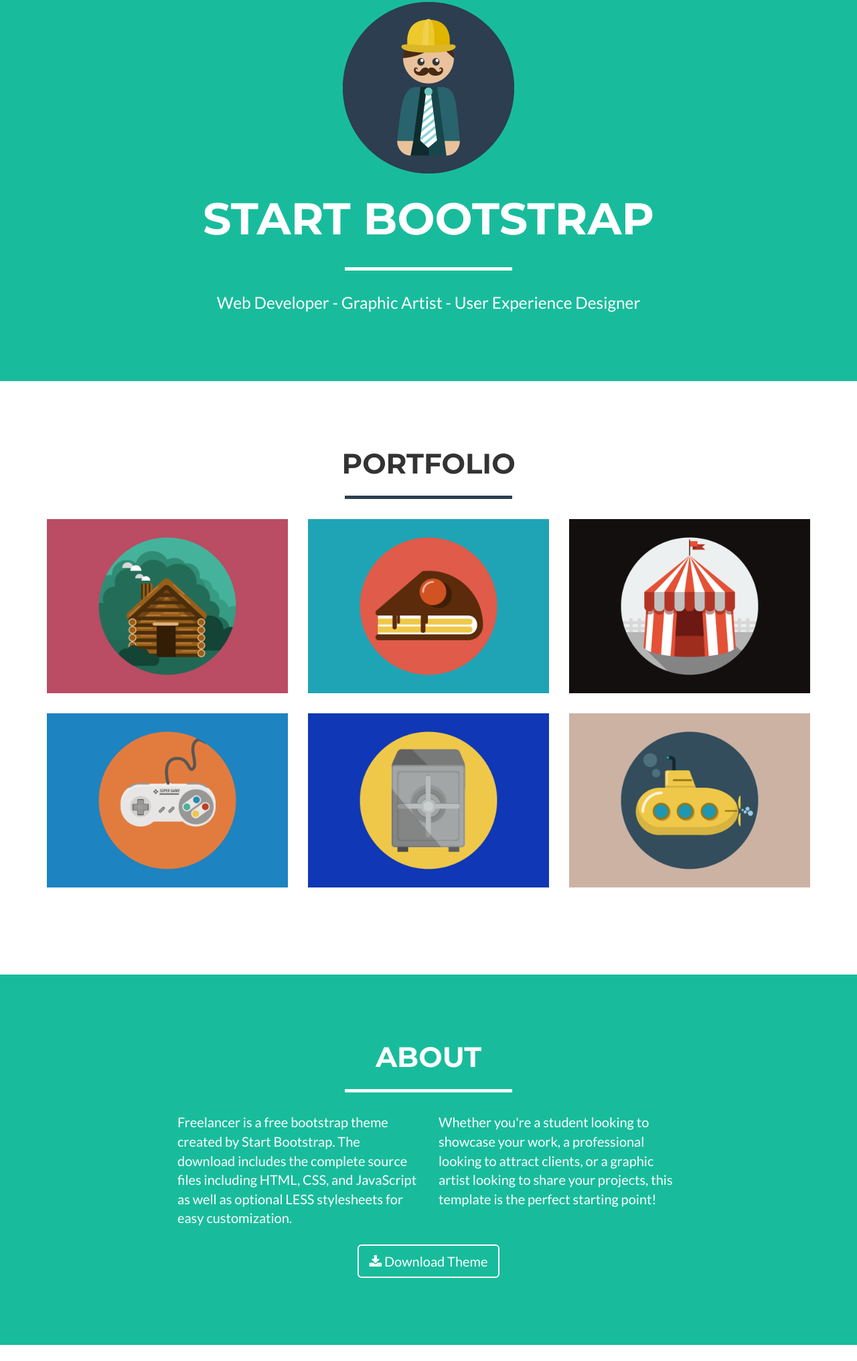
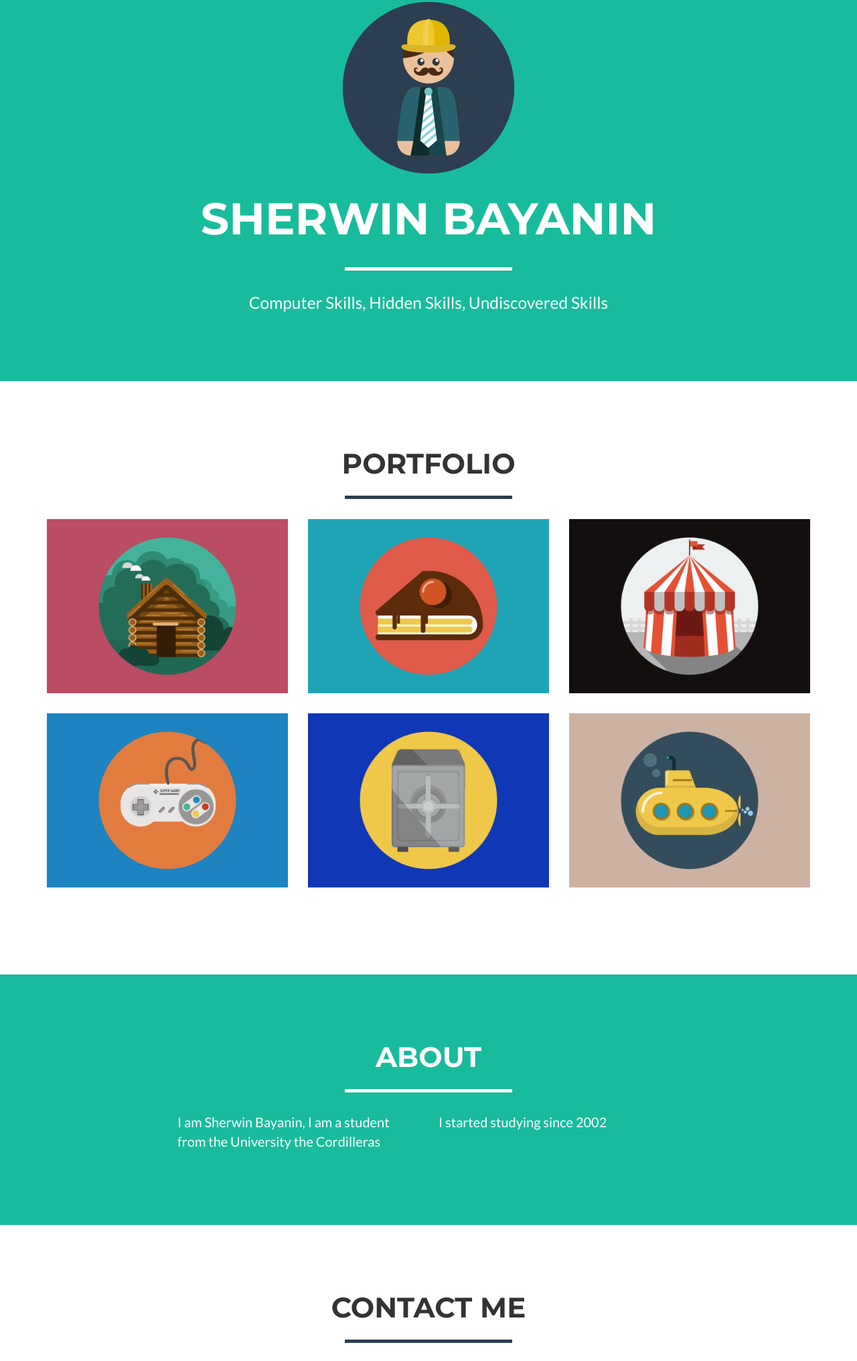
Before and after one commit to SherwinBayanin/sherwinbayanin.github.io, a website: page index.html in a window 1280 px wide. Shown: the part 197-2229 px from the top of the page at 67% size. Drawn offline with nearby package versions, Linux system fonts and the light colour scheme.

Commit message:
Add files via upload

```diff
--- a/index.html
+++ b/index.html
@@ -9,7 +9,7 @@
     <meta name="description" content="">
     <meta name="author" content="">
 
-    <title>Freelancer - Start Bootstrap Theme</title>
+    <title>Sherwin Bayanin</title>
 
     <!-- Bootstrap Core CSS -->
     <link href="vendor/bootstrap/css/bootstrap.min.css" rel="stylesheet">
@@ -41,7 +41,7 @@
                 <button type="button" class="navbar-toggle" data-toggle="collapse" data-target="#bs-example-navbar-collapse-1">
                     <span class="sr-only">Toggle navigation</span> Menu <i class="fa fa-bars"></i>
                 </button>
-                <a class="navbar-brand" href="#page-top">Start Bootstrap</a>
+                <a class="navbar-brand" href="#page-top">My Website</a>
             </div>
 
             <!-- Collect the nav links, forms, and other content for toggling -->
@@ -73,9 +73,9 @@
                 <div class="col-lg-12">
                     <img class="img-responsive" src="img/profile.png" alt="">
                     <div class="intro-text">
-                        <span class="name">Start Bootstrap</span>
+                        <span class="name">Sherwin Bayanin</span>
                         <hr class="star-light">
-                        <span class="skills">Web Developer - Graphic Artist - User Experience Designer</span>
+                        <span class="skills">Computer Skills, Hidden Skills, Undiscovered Skills</span>
                     </div>
                 </div>
             </div>
@@ -167,17 +167,11 @@
             </div>
             <div class="row">
                 <div class="col-lg-4 col-lg-offset-2">
-                    <p>Freelancer is a free bootstrap theme created by Start Bootstrap. The download includes the complete source files including HTML, CSS, and JavaScript as well as optional LESS stylesheets for easy customization.</p>
+                    <p>I am Sherwin Bayanin, I am a student from the University the Cordilleras </p>
                 </div>
                 <div class="col-lg-4">
-                    <p>Whether you're a student looking to showcase your work, a professional looking to attract clients, or a graphic artist looking to share your projects, this template is the perfect starting point!</p>
+                    <p>I started studying since 2002</p>
                 </div>
-                <div class="col-lg-8 col-lg-offset-2 text-center">
-                    <a href="#" class="btn btn-lg btn-outline">
-                        <i class="fa fa-download"></i> Download Theme
-                    </a>
-                </div>
-            </div>
         </div>
     </section>
 
@@ -243,8 +237,8 @@
                 <div class="row">
                     <div class="footer-col col-md-4">
                         <h3>Location</h3>
-                        <p>3481 Melrose Place
-                            <br>Beverly Hills, CA 90210</p>
+                        <p>Block 14, Lot 14
+                            <br>Pinesville Fort del Pilar Baguio City</p>
                     </div>
                     <div class="footer-col col-md-4">
                         <h3>Around the Web</h3>
@@ -265,10 +259,6 @@
                                 <a href="#" class="btn-social btn-outline"><i class="fa fa-fw fa-dribbble"></i></a>
                             </li>
                         </ul>
-                    </div>
-                    <div class="footer-col col-md-4">
-                        <h3>About Freelancer</h3>
-                        <p>Freelance is a free to use, open source Bootstrap theme created by <a href="http://startbootstrap.com">Start Bootstrap</a>.</p>
                     </div>
                 </div>
             </div>
```
